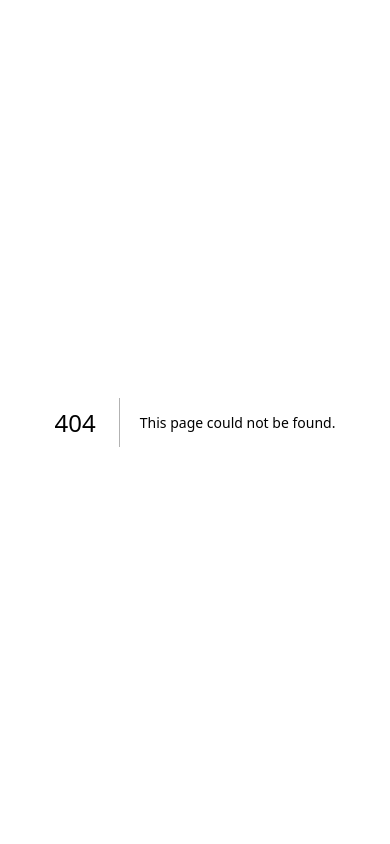
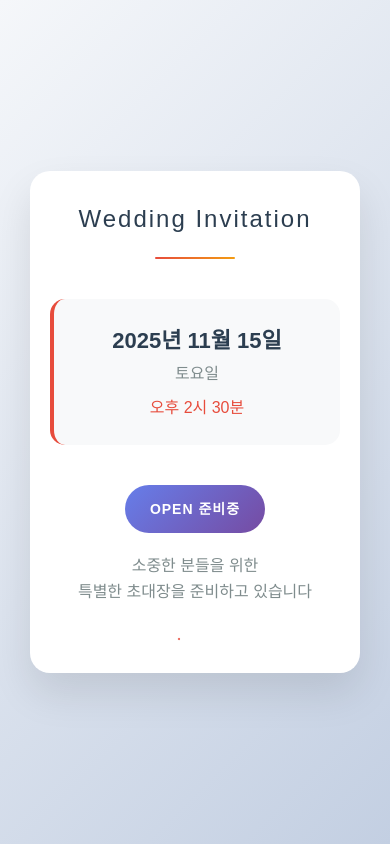
Before and after one commit to yhs3434/dumsa-wedding, a Next.js app: page /pending in a window 390 px wide. Before the commit this address had no page. Built offline with nearby package versions, Linux system fonts and the light colour scheme.

Commit message:
feat: 모바일 청첩장 스타일 추가 및 페이지 구성

```diff
--- a/src/app/globals.scss
+++ b/src/app/globals.scss
@@ -1,22 +1,4 @@
-// 색상 변수
-$primary-color: #e74c3c;
-$secondary-color: #2c3e50;
-$tertiary-color: #7f8c8d;
-$accent-gradient: linear-gradient(135deg, #667eea 0%, #764ba2 100%);
-$background-gradient: linear-gradient(135deg, #f5f7fa 0%, #c3cfe2 100%);
-$divider-gradient: linear-gradient(90deg, #e74c3c, #f39c12);
-
-// 기본 크기 및 여백
-$border-radius: 20px;
-$small-border-radius: 15px;
-$content-max-width: 400px;
-$base-padding: 20px;
-
-// 폰트 관련
-$font-family: "Apple SD Gothic Neo", "Malgun Gothic", sans-serif;
-$title-font-size: 28px;
-$date-font-size: 24px;
-$time-font-size: 18px;
+@import "../styles/variables";
 
 // CSS Reset
 *,
@@ -72,157 +54,3 @@ h6 {
 #__next {
     isolation: isolate;
 }
-
-// 모바일 청첩장 스타일
-.container {
-    min-height: 100vh;
-    display: flex;
-    align-items: center;
-    justify-content: center;
-    padding: $base-padding;
-}
-
-.content {
-    background: white;
-    border-radius: $border-radius;
-    padding: 40px 30px;
-    box-shadow: 0 20px 40px rgba(0, 0, 0, 0.1);
-    text-align: center;
-    max-width: $content-max-width;
-    width: 100%;
-}
-
-.header {
-    margin-bottom: 40px;
-
-    .title {
-        font-size: $title-font-size;
-        color: $secondary-color;
-        font-weight: 300;
-        letter-spacing: 2px;
-        margin-bottom: 20px;
-    }
-
-    .divider {
-        width: 80px;
-        height: 2px;
-        background: $divider-gradient;
-        margin: 0 auto;
-        border-radius: 1px;
-    }
-}
-
-.wedding-info {
-    margin-bottom: 40px;
-
-    .date-section {
-        background: #f8f9fa;
-        border-radius: $small-border-radius;
-        padding: 25px 20px;
-        border-left: 4px solid $primary-color;
-
-        .date {
-            font-size: $date-font-size;
-            font-weight: 600;
-            color: $secondary-color;
-            margin-bottom: 5px;
-        }
-
-        .day {
-            font-size: 16px;
-            color: $tertiary-color;
-            margin-bottom: 10px;
-        }
-
-        .time {
-            font-size: $time-font-size;
-            color: $primary-color;
-            font-weight: 500;
-        }
-    }
-}
-
-.status-section {
-    margin-bottom: 30px;
-
-    .status-badge {
-        background: $accent-gradient;
-        color: white;
-        padding: 12px 25px;
-        border-radius: 25px;
-        display: inline-block;
-        margin-bottom: 20px;
-
-        .status-text {
-            font-size: 14px;
-            font-weight: 600;
-            letter-spacing: 1px;
-        }
-    }
-
-    .message {
-        font-size: 16px;
-        color: $tertiary-color;
-        line-height: 1.6;
-    }
-}
-
-.loading {
-    display: flex;
-    justify-content: center;
-    align-items: center;
-
-    .loading-dots {
-        display: flex;
-        gap: 8px;
-
-        span {
-            width: 8px;
-            height: 8px;
-            background: $primary-color;
-            border-radius: 50%;
-            animation: loading 1.4s ease-in-out infinite both;
-
-            &:nth-child(1) {
-                animation-delay: -0.32s;
-            }
-
-            &:nth-child(2) {
-                animation-delay: -0.16s;
-            }
-        }
-    }
-}
-
-@keyframes loading {
-    0%,
-    80%,
-    100% {
-        transform: scale(0);
-    }
-    40% {
-        transform: scale(1);
-    }
-}
-
-// 반응형 디자인
-@media (max-width: 480px) {
-    .content {
-        padding: 30px 20px;
-        margin: 10px;
-    }
-
-    .header .title {
-        font-size: 24px;
-    }
-
-    .wedding-info .date-section {
-        .date {
-            font-size: 22px;
-        }
-
-        .time {
-            font-size: 16px;
-        }
-    }
-}
--- /dev/null
+++ b/src/app/pending/page.module.scss
@@ -0,0 +1,155 @@
+@import "../../styles/variables";
+
+// 모바일 청첩장 스타일
+.container {
+    min-height: 100vh;
+    display: flex;
+    align-items: center;
+    justify-content: center;
+    padding: $base-padding;
+}
+
+.content {
+    background: white;
+    border-radius: $border-radius;
+    padding: 40px 30px;
+    box-shadow: 0 20px 40px rgba(0, 0, 0, 0.1);
+    text-align: center;
+    max-width: $content-max-width;
+    width: 100%;
+}
+
+.header {
+    margin-bottom: 40px;
+
+    .title {
+        font-size: $title-font-size;
+        color: $secondary-color;
+        font-weight: 300;
+        letter-spacing: 2px;
+        margin-bottom: 20px;
+    }
+
+    .divider {
+        width: 80px;
+        height: 2px;
+        background: $divider-gradient;
+        margin: 0 auto;
+        border-radius: 1px;
+    }
+}
+
+.weddingInfo {
+    margin-bottom: 40px;
+
+    .dateSection {
+        background: #f8f9fa;
+        border-radius: $small-border-radius;
+        padding: 25px 20px;
+        border-left: 4px solid $primary-color;
+
+        .date {
+            font-size: $date-font-size;
+            font-weight: 600;
+            color: $secondary-color;
+            margin-bottom: 5px;
+        }
+
+        .day {
+            font-size: 16px;
+            color: $tertiary-color;
+            margin-bottom: 10px;
+        }
+
+        .time {
+            font-size: $time-font-size;
+            color: $primary-color;
+            font-weight: 500;
+        }
+    }
+}
+
+.statusSection {
+    margin-bottom: 30px;
+
+    .statusBadge {
+        background: $accent-gradient;
+        color: white;
+        padding: 12px 25px;
+        border-radius: 25px;
+        display: inline-block;
+        margin-bottom: 20px;
+
+        .statusText {
+            font-size: 14px;
+            font-weight: 600;
+            letter-spacing: 1px;
+        }
+    }
+
+    .message {
+        font-size: 16px;
+        color: $tertiary-color;
+        line-height: 1.6;
+    }
+}
+
+.loading {
+    display: flex;
+    justify-content: center;
+    align-items: center;
+
+    .loadingDots {
+        display: flex;
+        gap: 8px;
+
+        span {
+            width: 8px;
+            height: 8px;
+            background: $primary-color;
+            border-radius: 50%;
+            animation: loading 1.4s ease-in-out infinite both;
+
+            &:nth-child(1) {
+                animation-delay: -0.32s;
+            }
+
+            &:nth-child(2) {
+                animation-delay: -0.16s;
+            }
+        }
+    }
+}
+
+@keyframes loading {
+    0%,
+    80%,
+    100% {
+        transform: scale(0);
+    }
+    40% {
+        transform: scale(1);
+    }
+}
+
+// 반응형 디자인
+@media (max-width: 480px) {
+    .content {
+        padding: 30px 20px;
+        margin: 10px;
+    }
+
+    .header .title {
+        font-size: 24px;
+    }
+
+    .weddingInfo .dateSection {
+        .date {
+            font-size: 22px;
+        }
+
+        .time {
+            font-size: 16px;
+        }
+    }
+}
--- /dev/null
+++ b/src/app/pending/page.tsx
@@ -0,0 +1,41 @@
+import styles from "./page.module.scss";
+
+export default function PendingPage() {
+    return (
+        <div className={styles.container}>
+            <div className={styles.content}>
+                <div className={styles.header}>
+                    <h1 className={styles.title}>Wedding Invitation</h1>
+                    <div className={styles.divider}></div>
+                </div>
+
+                <div className={styles.weddingInfo}>
+                    <div className={styles.dateSection}>
+                        <p className={styles.date}>2025년 11월 15일</p>
+                        <p className={styles.day}>토요일</p>
+                        <p className={styles.time}>오후 2시 30분</p>
+                    </div>
+                </div>
+
+                <div className={styles.statusSection}>
+                    <div className={styles.statusBadge}>
+                        <span className={styles.statusText}>OPEN 준비중</span>
+                    </div>
+                    <p className={styles.message}>
+                        소중한 분들을 위한
+                        <br />
+                        특별한 초대장을 준비하고 있습니다
+                    </p>
+                </div>
+
+                <div className={styles.loading}>
+                    <div className={styles.loadingDots}>
+                        <span></span>
+                        <span></span>
+                        <span></span>
+                    </div>
+                </div>
+            </div>
+        </div>
+    );
+}
--- /dev/null
+++ b/src/styles/_variables.scss
@@ -0,0 +1,19 @@
+// 색상 변수
+$primary-color: #e74c3c;
+$secondary-color: #2c3e50;
+$tertiary-color: #7f8c8d;
+$accent-gradient: linear-gradient(135deg, #667eea 0%, #764ba2 100%);
+$background-gradient: linear-gradient(135deg, #f5f7fa 0%, #c3cfe2 100%);
+$divider-gradient: linear-gradient(90deg, #e74c3c, #f39c12);
+
+// 기본 크기 및 여백
+$border-radius: 20px;
+$small-border-radius: 15px;
+$content-max-width: 400px;
+$base-padding: 20px;
+
+// 폰트 관련
+$font-family: "Apple SD Gothic Neo", "Malgun Gothic", sans-serif;
+$title-font-size: 28px;
+$date-font-size: 24px;
+$time-font-size: 18px;
```
Also changed, not shown: src/app/page.tsx (+3 -35 lines).
